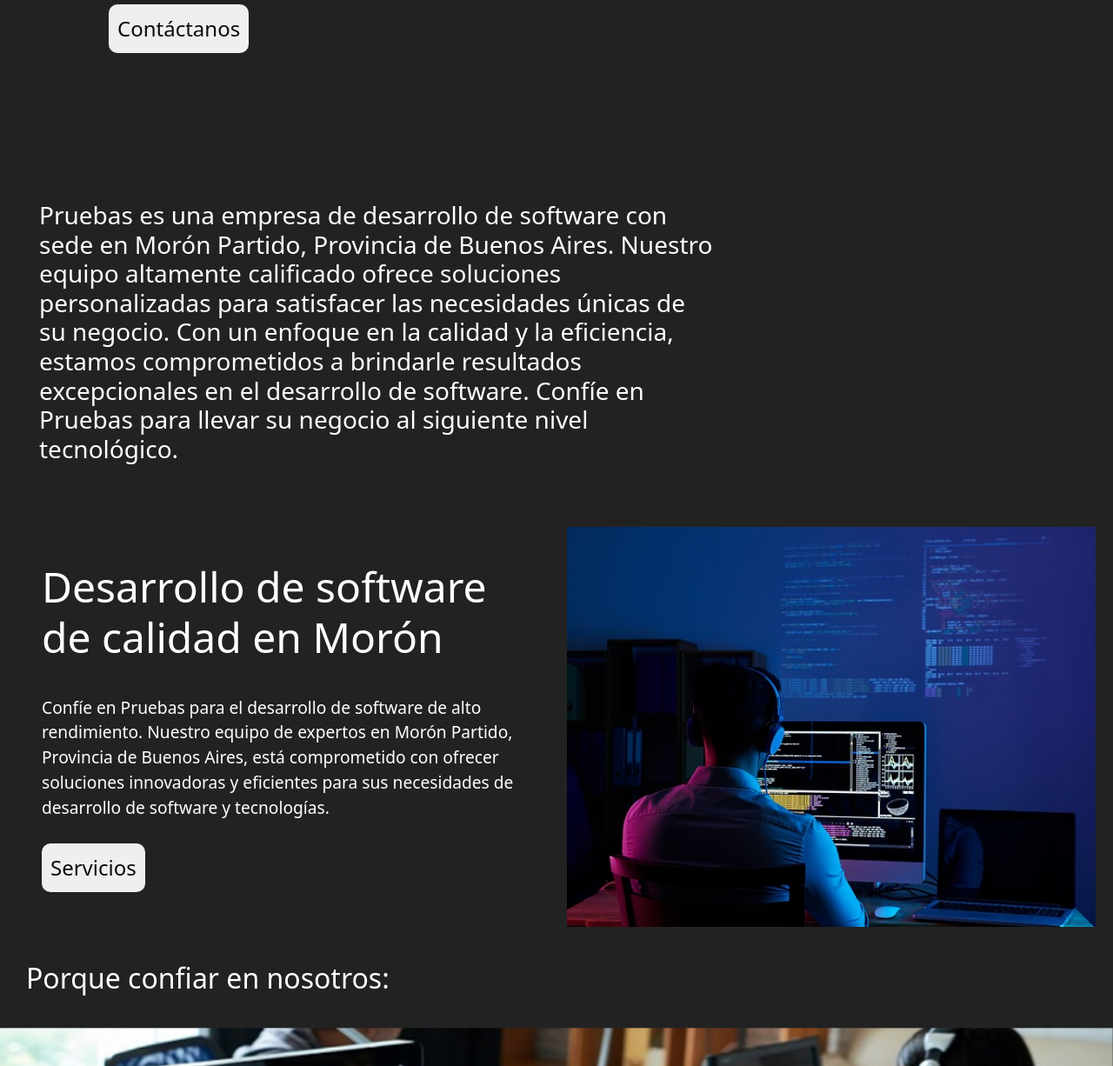
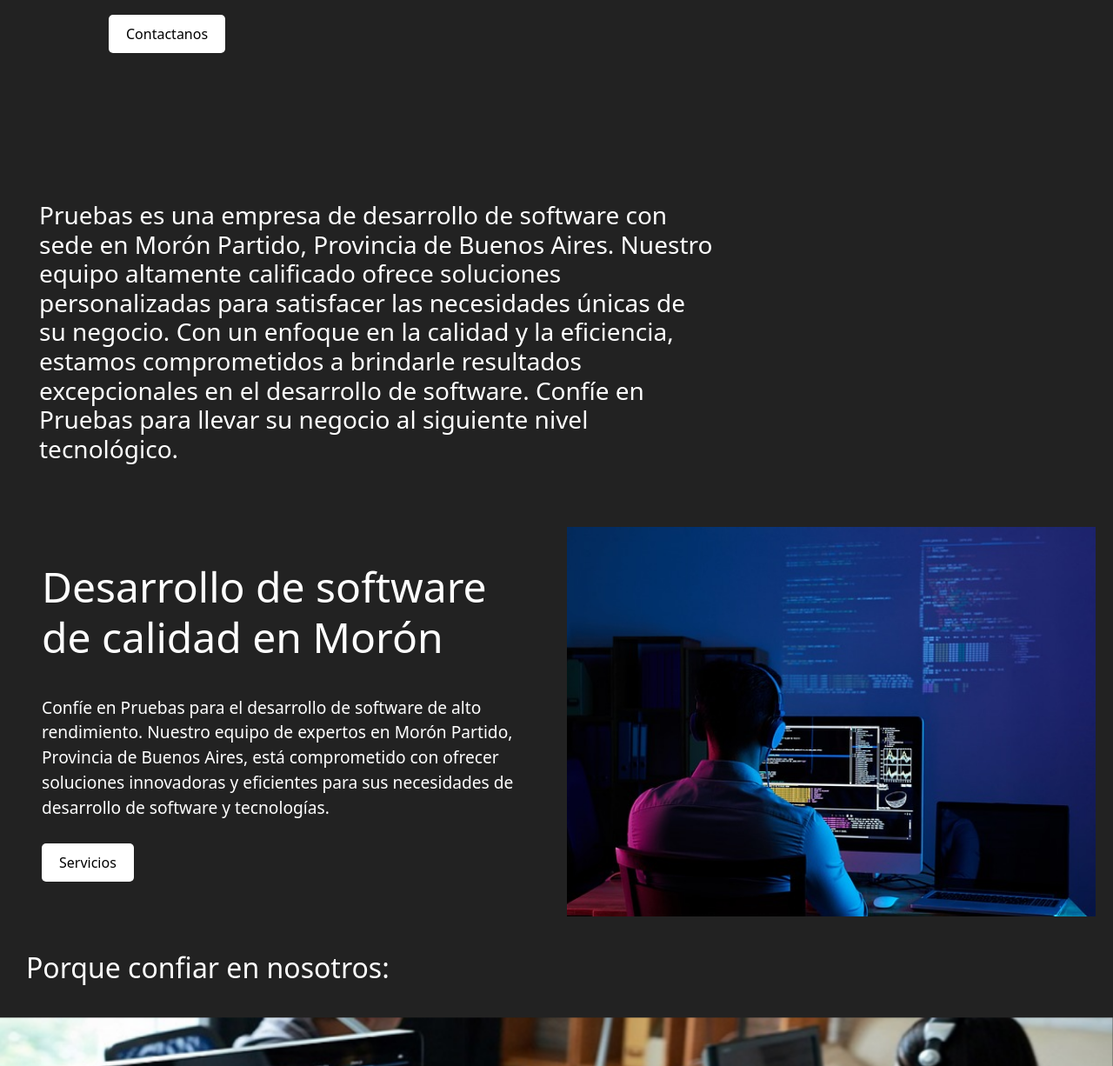
Before and after one commit to gustavolucero1989/CaC, a plain HTML site: page NitroSoftware/pages/home.html in a window 1280 px wide. Shown: the part 680-1906 px from the top of the page at 87% size. Drawn offline with nearby package versions, Linux system fonts and the light colour scheme.

Commit message:
Fix validator html

```diff
--- a/NitroSoftware/pages/home.html
+++ b/NitroSoftware/pages/home.html
@@ -31,9 +31,7 @@
         Transformamos tus ideas en soluciones software innovadoras. Haz
         realidad tus proyectos en Morón.
       </p>
-      <button class="button-home">
-        <a class="a-home" href="../pages/contact.html">Contáctanos</a>
-      </button>
+      <a class="button-home" href="../pages/contact.html">Contactanos</a>
     </div>
   </main>
 
@@ -63,9 +61,7 @@
             soluciones innovadoras y eficientes para sus necesidades de
             desarrollo de software y tecnologías.
           </p>
-          <button class="button-home">
-            <a class="a-home" href="../pages/services.html">Servicios</a>
-          </button>
+          <a class="button-home" href="../pages/services.html">Servicios</a>
         </div>
       </div>
       <div class="col-lg-6 col-sm- 12 art-2-item2">
--- a/NitroSoftware/styles/contact.css
+++ b/NitroSoftware/styles/contact.css
@@ -169,7 +169,7 @@ input.error {
   width: 120px;
   height: 35px;
   grid-column: 2;
-  background-color: rgb(168, 157, 157);
+  background-color: rgb(255, 255, 255);
   border-style: none;
   border-radius: 7px;
   justify-self: end;
--- a/NitroSoftware/styles/home.css
+++ b/NitroSoftware/styles/home.css
@@ -27,20 +27,18 @@ body {
 
 .button-home {
     display: inline-block;
-    padding: 20px;
-    border-radius: 20px;
+    padding: 10px 20px;
+    background-color: #ffffff;
+    color: rgb(0, 0, 0);
     border: none;
+    border-radius: 5px;
     text-decoration: none;
-    font-size: 1.5em;
-    cursor: pointer;
-    transition: all 0.3s ease;
 }
 
 .button-home:hover {
-    opacity: 0.8;
+    box-shadow: 3px 0px 8px rgb(102, 101, 101);
 }
 
-/* Opcional: si quieres que el enlace tenga el mismo estilo que el botón */
 .button-home a {
     color: rgb(13, 12, 12);
     text-decoration: none;
```
Also changed, not shown: NitroSoftware/pages/contact.html (+2 -4 lines).
